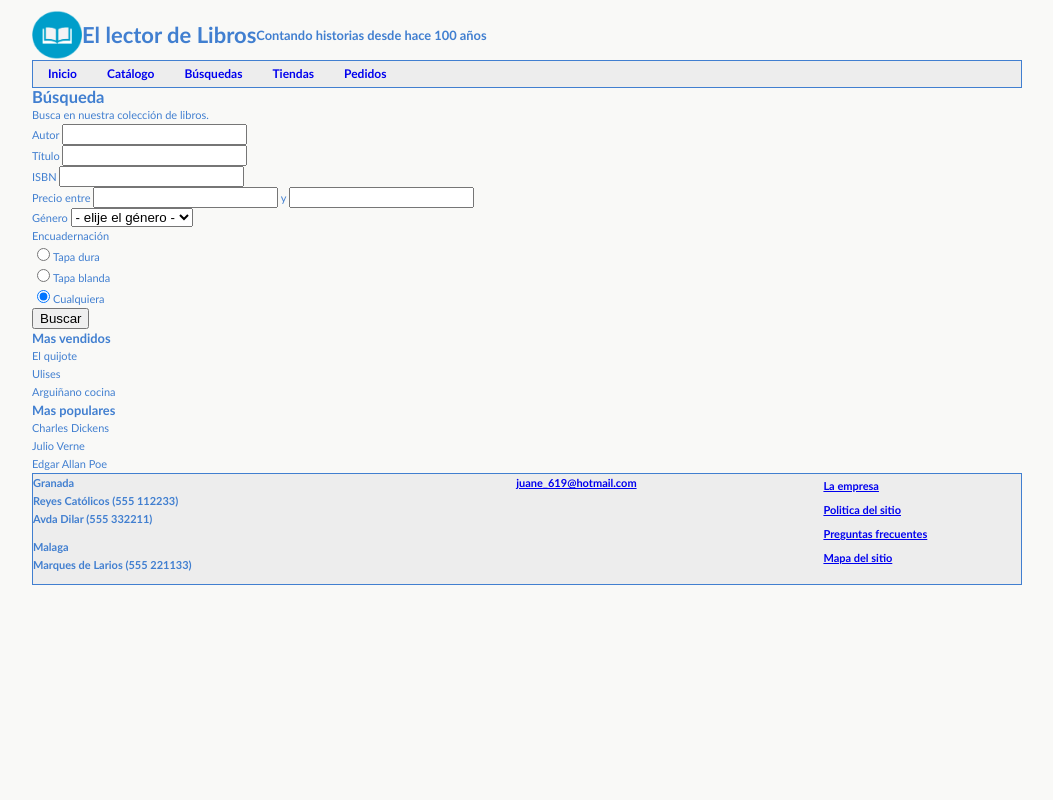
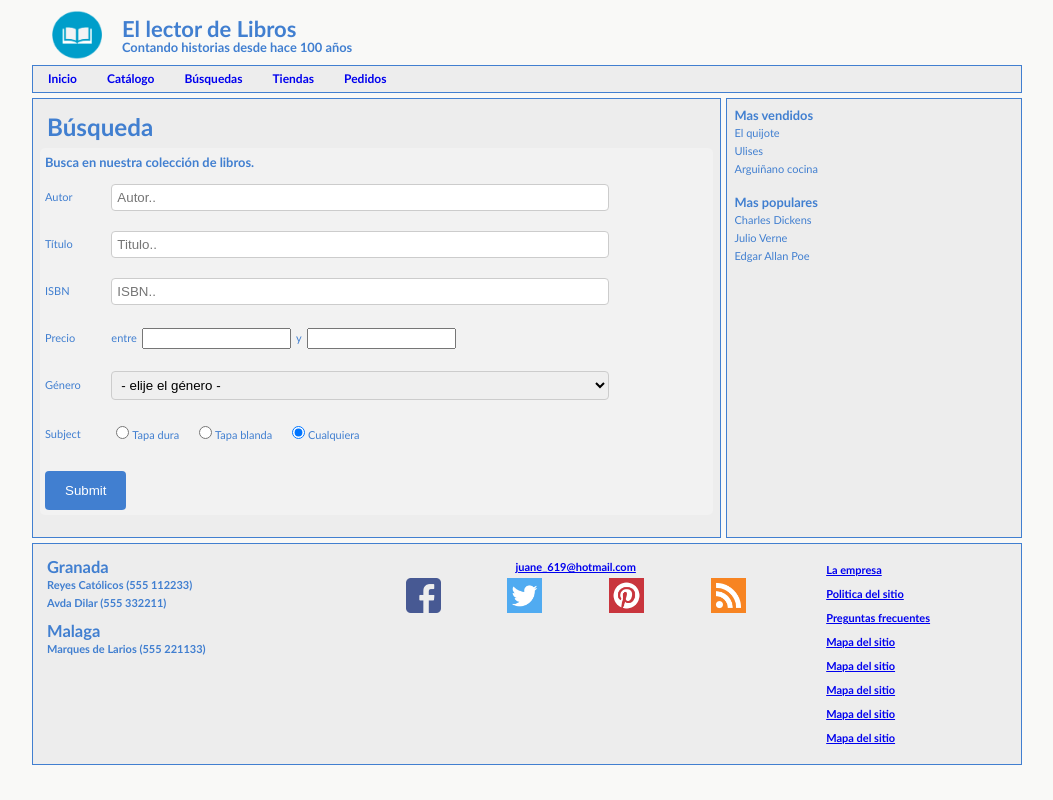
Before and after one commit to juane619/ETSIIT-4-TW, a PHP site: page /busqueda.html in a window 1280 px wide. Shown: the whole page, without its empty margins (113-1166 px from the left). Run offline with PHP 8.4, Linux system fonts and the light colour scheme.

Commit message:
Updated p2

```diff
--- a/P2/libreria2/busqueda.html
+++ b/P2/libreria2/busqueda.html
@@ -13,9 +13,14 @@
 
 <body>
     <header>
-        <img src="img/logo-libro.png" width="50" />
+        <div id="head_izq">
+            <img src="img/logo-libro.png" />
+        </div>
+
+        <div id="head_der">
             <h1>El lector de Libros</h1>
             <h3>Contando historias desde hace 100 años</h3>
+        </div>
     </header>
     <nav>
         <ul>
@@ -26,12 +31,85 @@
             <li><a href="pedidos.html">Pedidos</a></li>
         </ul>
     </nav>
-    <main>
-        <article>
-            <h1>Búsqueda</h1>
-            <p>Busca en nuestra colección de libros.</p>
+    <div id="contenido">
+        <main id="content-izq" class="general-padding">
+            <h1 class="content-title general-padding">Búsqueda</h1>
+            <article id="search-content">
+                <h3>Busca en nuestra colección de libros.</h3>
                 <form action="procesar.php" method="post">
-                <p><label>Autor <input type="text" name="autor"></label></p>
+
+                    <div class="row">
+                        <div class="col-10">
+                            <label for="autor">Autor</label>
+                        </div>
+                        <div class="col-75">
+                            <input type="text" id="autor" name="autor" placeholder="Autor..">
+                        </div>
+                    </div>
+                    <div class="row">
+                        <div class="col-10">
+                            <label for="titulo">Título</label>
+                        </div>
+                        <div class="col-75">
+                            <input type="text" id="titulo" name="titulo" placeholder="Titulo..">
+                        </div>
+                    </div>
+                    <div class="row">
+                        <div class="col-10">
+                            <label for="isbn">ISBN</label>
+                        </div>
+                        <div class="col-75">
+                            <input type="text" id="isbn" name="isbn" placeholder="ISBN..">
+                        </div>
+                    </div>
+                    <div class="row">
+                        <div class="col-10">
+                            <label for="precio">Precio</label>
+                        </div>
+                        <div class="col-75">
+                            <div class="price-range">
+                                <span>entre </span> <input type="number" name="price-min"> <span> y </span><input
+                                    type="number" name="price-max">
+                            </div>
+                        </div>
+                    </div>
+                    <div class="row">
+                        <div class="col-10">
+                            <label for="genre">Género</label>
+                        </div>
+                        <div class="col-75">
+                            <select id="genre" name="genre">
+                                <option selected>- elije el género -</option>
+                                <option value="bel">- Bélico -</option>
+                                <option value="ave">- Aventuras -</option>
+                                <option value="rom">- Romance -</option>
+                                <option value="fan">- Fantástico -</option>
+                                <option value="ter">- Terror -</option>
+                            </select>
+                        </div>
+                    </div>
+                    <div class="row">
+                        <div class="col-10">
+                            <label for="encuad">Subject</label>
+                        </div>
+                        <div class="col-75">
+                            <div class="encuads">
+                                <label><input type="radio" name="encuad" value="td">Tapa dura</label>
+                                <label><input type="radio" name="encuad" value="tb">Tapa blanda</label>
+                                <label><input type="radio" name="encuad" value="cq" checked>Cualquiera</label>
+                            </div>
+                        </div>
+                    </div>
+                    <div class="row">
+                        <input type="submit" value="Submit">
+                    </div>
+
+
+
+
+
+
+                    <!-- <p><label>Autor <input type="text" name="autor"></label></p>
                     <p><label>Título <input type="text" name="titulo"></label></p>
                     <p><label>ISBN <input type="text" name="isbn"></label></p>
                     <p>
@@ -55,11 +133,16 @@
                         <p> <label><input type="radio" name="encuad" value="tb">Tapa blanda</label></p>
                         <p> <label><input type="radio" name="encuad" value="cq" checked>Cualquiera</label></p>
 
-                    <input type="submit" value="Buscar" />
+                        <input type="submit" value="Buscar" /> -->
+
+
+
+
+
                 </form>
             </article>
         </main>
-    <aside>
+        <aside id="content-der" class="general-padding">
             <article>
                 <h3>Mas vendidos</h3>
                 <ul>
@@ -77,28 +160,45 @@
                 </ul>
             </article>
         </aside>
-    <footer>
-        <div id="footer-left">
+    </div>
+    <footer class="general-padding">
+        <div id="footer-left" class="general-padding">
             <ul>
-                <li>Granada</li>
+                <li>
+                    <h2>Granada</h2>
+                </li>
                 <ul>
                     <li>Reyes Católicos (555 112233)</li>
                     <li>Avda Dilar (555 332211)</li>
                 </ul>
-                <li>Malaga</li>
+                <li>
+                    <h2>Malaga</h2>
+                </li>
                 <ul>
                     <li>Marques de Larios (555 221133)</li>
                 </ul>
             </ul>
         </div>
-        <div id="footer-center">
+        <div id="footer-middle" class="general-padding">
+            <div id="footer-contact">
                 <a href="mailto:juane_619@hotmail.com">juane_619@hotmail.com</a>
+                <ul id="footer-rss">
+                    <li> <a class="fa-icon footer-icon" href="https://facebook.com"></a></li>
+                    <li> <a class="tw-icon footer-icon" href="https://facebook.com"></a></li>
+                    <li> <a class="pi-icon footer-icon" href="https://facebook.com"></a></li>
+                    <li> <a class="rs-icon footer-icon" href="https://facebook.com"></a></li>
+                </ul>
             </div>
-        <div id="footer-right">
+        </div>
+        <div id="footer-right" class="general-padding">
             <ul>
                 <li><a href="index.html">La empresa</a></li>
                 <li><a href="index.html">Politica del sitio</a></li>
                 <li><a href="index.html">Preguntas frecuentes</a></li>
+                <li><a href="index.html">Mapa del sitio</a></li>
+                <li><a href="index.html">Mapa del sitio</a></li>
+                <li><a href="index.html">Mapa del sitio</a></li>
+                <li><a href="index.html">Mapa del sitio</a></li>
                 <li><a href="index.html">Mapa del sitio</a></li>
             </ul>
         </div>
--- a/P2/libreria2/css/styles.css
+++ b/P2/libreria2/css/styles.css
@@ -6,6 +6,10 @@
    v2.0 | 20110126
    License: none (public domain)
 */
+
+* {
+    box-sizing: border-box;
+}
 
 html, body, div, span, applet, object, iframe, h1, h2, h3, h4, h5, h6, p, blockquote, pre, a, abbr, acronym, address, big, cite, code, del, dfn, em, img, ins, kbd, q, s, samp, small, strike, strong, sub, sup, tt, var, b, u, i, center, dl, dt, dd, ol, ul, li, fieldset, form, label, legend, table, caption, tbody, tfoot, thead, tr, th, td, article, aside, canvas, details, embed, figure, figcaption, footer, header, hgroup, menu, nav, output, ruby, section, summary, time, mark, audio, video {
     margin: 0;
@@ -65,6 +69,7 @@ body {
 }
 
 .content-title {
+    margin-top: 5px;
     margin-bottom: 5px;
     font-size: 2.2em;
 }
@@ -74,25 +79,27 @@ body {
 .fa-icon {
     background-image: url(../img/facebook.png);
     background-repeat: no-repeat;
-    background-size: 15px 15px;
 }
 
 .tw-icon {
     background-image: url(../img/twitter.png);
     background-repeat: no-repeat;
-    background-size: 15px 15px;
 }
 
 .pi-icon {
     background-image: url(../img/pinterest.png);
     background-repeat: no-repeat;
-    background-size: 15px 15px;
 }
 
 .rs-icon {
     background-image: url(../img/rss.png);
     background-repeat: no-repeat;
-    background-size: 15px 15px;
+}
+
+.footer-icon {
+    background-size: 35px 35px;
+    padding-left: 35px;
+    padding-bottom: 30px;
 }
 
 /* END Iconos */
@@ -139,7 +146,7 @@ nav ul {
 
 footer #footer-middle ul {
     display: flex;
-    justify-content: space-around;
+    justify-content: space-evenly;
 }
 
 /* -------------- Diseño Adaptable */
@@ -325,6 +332,8 @@ nav ul li.activo {
     margin-bottom: 15px;
 }
 
+/************* DISTINTAS PÁGINAS (POSIBLE DIVISION DE ARCHIVOS CSS) ***********/
+
 /* ENTRADAS DE LibROS */
 
 .catalogo-libros {
@@ -336,12 +345,95 @@ nav ul li.activo {
 
 /* Books entries*/
 
-.book-entry {}
+.book-entry {
+    display: flex;
+    flex-direction: column;
+    justify-content: space-between;
+}
+
+.book-entry a.price-button {
+    background-color: #417FD0;
+    border: none;
+    color: white;
+    padding: 15px 32px;
+    text-align: center;
+    text-decoration: none;
+    display: inline-block;
+    font-size: 16px;
+    margin-top: 10px;
+}
 
 .book-entry img {
     width: 100px;
     height: 150px;
 }
+
+/* END ENTRADAS DE LibROS */
+
+/* Formulario búsquedas */
+
+#search-content {
+    border-radius: 5px;
+    background-color: #f2f2f2;
+    padding: 20px;
+}
+
+.row {
+    display: flex;
+    flex-direction: row;
+    align-items: center;
+}
+
+.col-10 {
+    width: 10%;
+    margin-top: 5px;
+}
+
+.col-75 {
+    width: 75%;
+    margin-top: 5px;
+}
+
+input[type=text], select, textarea {
+    width: 100%;
+    padding: 5px;
+    border: 1px solid #ccc;
+    border-radius: 4px;
+    resize: vertical;
+}
+
+.price-range {
+    display: flex;
+    align-items: center;
+    flex-wrap: wrap;
+}
+
+.price-range input {
+    margin: 0 5px;
+    width: 30%;
+}
+
+.encuads label {
+    display: inline-block;
+}
+
+label {
+    padding: 12px 12px 12px 0;
+    display: inline-block;
+}
+
+input[type=submit] {
+    background-color: #417FD0;
+    color: white;
+    padding: 12px 20px;
+    border: none;
+    border-radius: 4px;
+    margin-top: 15px;
+}
+
+/* END Formulario búsquedas */
+
+/************* END DISTINTAS PÁGINAS (POSIBLE DIVISION DE ARCHIVOS CSS) ***********/
 
 /* -------------- END CONTENIDO ---------------*/
 
@@ -374,10 +466,7 @@ footer #footer-middle ul li {
     display: inline;
 }
 
-footer #footer-middle ul li a {
-    padding-left: 17px;
-    padding-bottom: 5px;
-}
+footer #footer-middle ul li a {}
 
 footer #footer-right {
     width: 20%;
```
Also changed, not shown: P2/libreria2/catalogo.html (+14 -14 lines), P2/libreria2/index.html (+4 -4 lines). Lines whose indentation alone changed are shown as unchanged.
